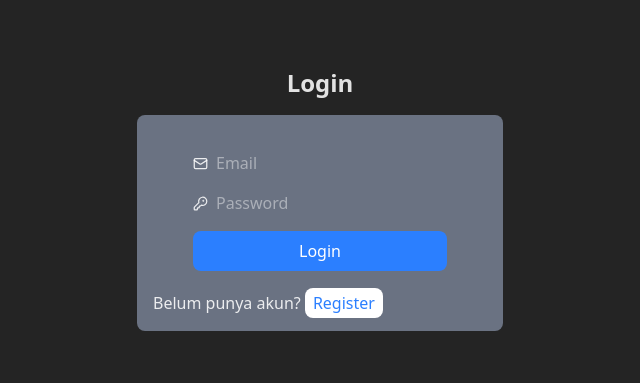
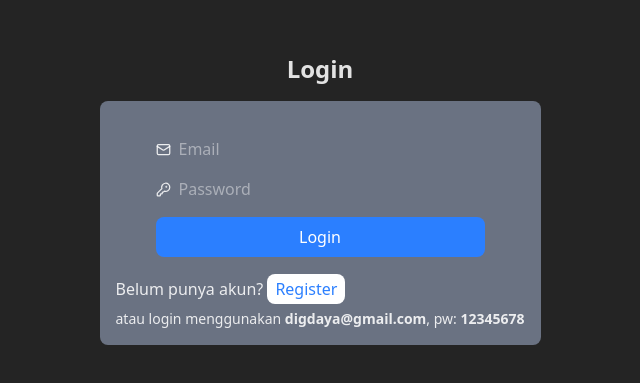
Before and after one commit to BangJamall/Siaga-AI-Prototype, a React (Vite) app: page / in a window 1280 px wide. Shown: the part 201-584 px from the top of the page, without its empty margins (320-960 px from the left). Built offline with nearby package versions, Linux system fonts and the light colour scheme; no server answers.

Commit message:
penyesuaian login

```diff
--- a/src/pages/Login.jsx
+++ b/src/pages/Login.jsx
@@ -37,6 +37,7 @@ export default function Login() {
                     </form>
 
                     <p>Belum punya akun? <Link to="/register" className="text-blue-500 bg-white rounded-lg px-2 py-1">Register</Link></p>
+                    <p className="text-sm mt-2">atau login menggunakan <span className="font-bold">digdaya@gmail.com</span>, pw: <span className="font-bold">12345678</span></p>
                     {error && <p className="text-red-800">{error}</p>}
                 </div>
             </div>
```
